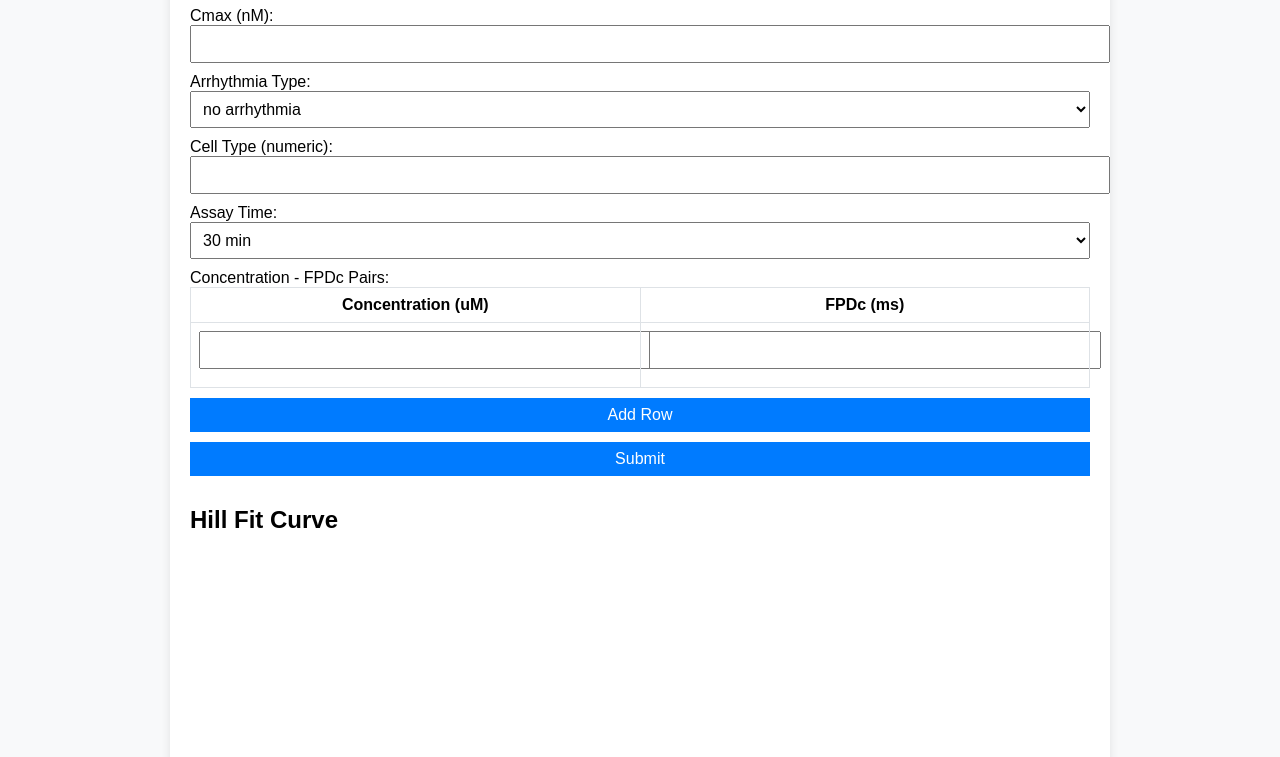
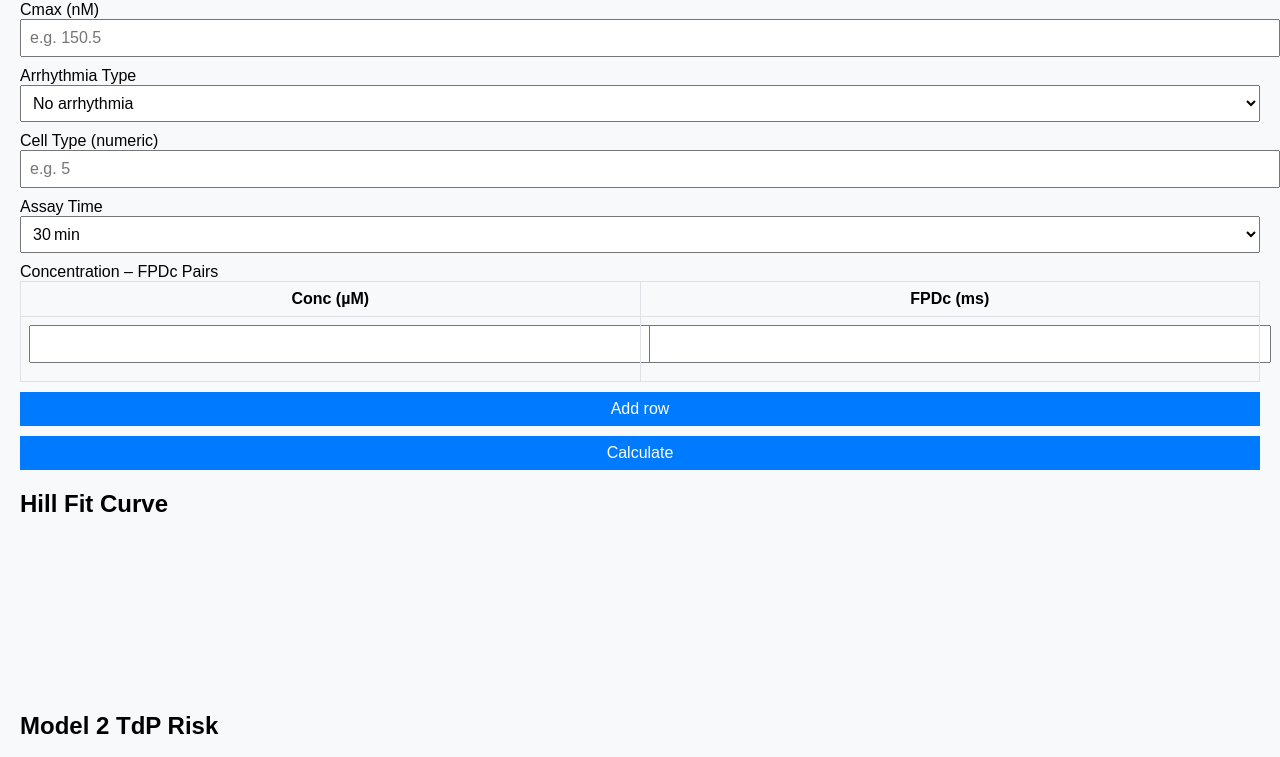
Before and after one commit to marshall-shendu-ma/TdP-Risk-Calculator, a plain HTML site: page index.html in a window 1280 px wide. Shown: the part 113-870 px from the top of the page. Drawn offline with nearby package versions, Linux system fonts and the light colour scheme.

Commit message:
Update index.html

```diff
--- a/index.html
+++ b/index.html
@@ -3,38 +3,49 @@
 <head>
   <meta charset="UTF-8" />
   <meta name="viewport" content="width=device-width, initial-scale=1.0" />
-  <title>TdP and QT Risk Assessment Tool</title>
+  <title>TdP & QT Risk Assessment Tool</title>
   <link rel="stylesheet" href="style.css" />
   <script src="https://cdn.jsdelivr.net/npm/chart.js@4.4.1/dist/chart.umd.min.js"></script>
   <script src="https://cdnjs.cloudflare.com/ajax/libs/mathjs/11.11.0/math.min.js"></script>
 </head>
 <body>
-  <div class="container">
+  <div class="app">
+    <header>
       <h1>TdP & QT Risk Assessment</h1>
+      <p>A streamlined tool for estimating torsades‑de‑pointes risk and QTc thresholds.</p>
+    </header>
+
+    <section class="inputs">
       <form id="riskForm">
-      <label for="cmax">Cmax (nM):</label>
-      <input type="number" step="any" id="cmax" required />
+        <div class="field-group">
+          <label for="cmax">Cmax (nM)</label>
+          <input type="number" step="any" id="cmax" placeholder="e.g. 150.5" required>
+        </div>
+        <div class="field-group">
+          <label for="arrhythmia">Arrhythmia Type</label>
+          <select id="arrhythmia">
+            <option value="0">No arrhythmia</option>
+            <option value="1">Type A arrhythmia</option>
+            <option value="2">Other arrhythmia</option>
+          </select>
+        </div>
+        <div class="field-group">
+          <label for="celltype">Cell Type (numeric)</label>
+          <input type="number" step="any" id="celltype" placeholder="e.g. 5" required>
+        </div>
+        <div class="field-group">
+          <label for="assay">Assay Time</label>
+          <select id="assay">
+            <option value="30">30 min</option>
+            <option value="24">24 hours</option>
+          </select>
+        </div>
 
-      <label for="arrhythmia">Arrhythmia Type:</label>
-      <select id="arrhythmia">
-        <option value="0">no arrhythmia</option>
-        <option value="1">type A arrhythmia</option>
-        <option value="2">other arrhythmia</option>
-      </select>
-
-      <label for="celltype">Cell Type (numeric):</label>
-      <input type="number" id="celltype" required />
-
-      <label for="assay">Assay Time:</label>
-      <select id="assay">
-        <option value="30">30 min</option>
-        <option value="24">24 hours</option>
-      </select>
-
-      <label>Concentration - FPDc Pairs:</label>
-      <table id="dataTable">
+        <div class="field-group wide">
+          <label>Concentration – FPDc Pairs</label>
+          <table>
             <thead>
-          <tr><th>Concentration (uM)</th><th>FPDc (ms)</th></tr>
+              <tr><th>Conc (µM)</th><th>FPDc (ms)</th></tr>
             </thead>
             <tbody id="dataBody">
               <tr>
@@ -43,17 +54,25 @@
               </tr>
             </tbody>
           </table>
-      <button type="button" onclick="addRow()">Add Row</button>
-      <button type="submit">Submit</button>
+          <button type="button" onclick="addRow()" class="small-btn">Add row</button>
+        </div>
+
+        <button type="submit" class="submit-btn">Calculate</button>
       </form>
+    </section>
 
-    <div id="results" style="margin-top: 30px;"></div>
+    <section id="results" class="results"></section>
 
+    <section class="charts">
+      <div class="chart-block">
         <h2>Hill Fit Curve</h2>
-    <canvas id="hillPlot" height="300" style="margin-bottom: 40px;"></canvas>
-
+        <canvas id="hillPlot"></canvas>
+      </div>
+      <div class="chart-block">
         <h2>Model 2 TdP Risk</h2>
-    <canvas id="riskBarChart" height="200"></canvas>
+        <canvas id="riskBarChart"></canvas>
+      </div>
+    </section>
   </div>
 
   <script src="script.js"></script>
```
Lines whose indentation alone changed are shown as unchanged.
